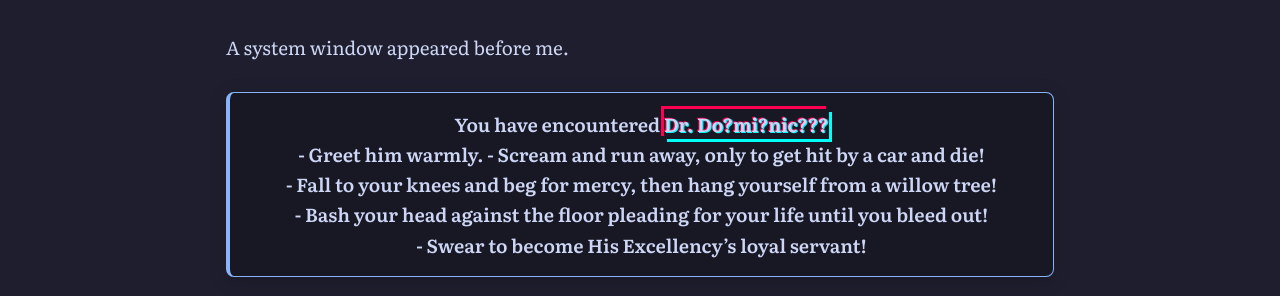
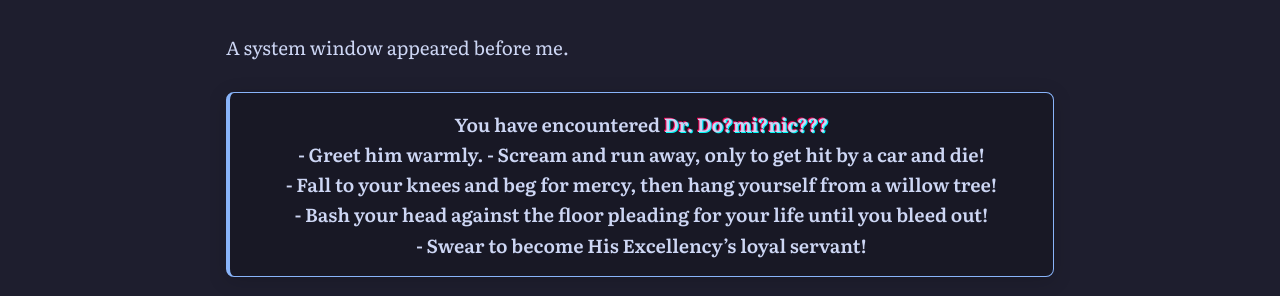
Before and after one commit to soleumn/soleumn.github.io, a Jekyll site: the page built from _chapters/eoshinki/ch48.md, in a window 1280 px wide and 900 px high, scrolled down 669 px. Shown: the part 154-450 px from the top of the window. Built offline with Jekyll 4.4.1, drawn with Linux system fonts in a browser that asks for light colours; comment, search, counter and statistics services are not loaded.

Commit message:
Update ch48.md

```diff
--- a/_chapters/eoshinki/ch48.md
+++ b/_chapters/eoshinki/ch48.md
@@ -25,7 +25,7 @@ No, not felt. It was literally frozen.
 
 A system window appeared before me.
 
-{% include system.html text='You have encountered <span class="glitch-static" data-text="Dr. Do?mi?nic???" style="box-shadow: -3px -3px 0px #ff0055, 3px 3px 0px #00fffa !important; color: var(--texto-principal); text-shadow: -1px -1px 0 #ff0055, 1px 1px 0 #00fffa; font-weight: bold;">Dr. Do?mi?nic???</span><br>- Greet him warmly. - Scream and run away, only to get hit by a car and die!<br>- Fall to your knees and beg for mercy, then hang yourself from a willow tree!<br>- Bash your head against the floor pleading for your life until you bleed out!<br>- Swear to become His Excellency’s loyal servant!' %}
+{% include system.html text='You have encountered <span class="glitch-static" data-text="Dr. Do?mi?nic???" style="color: var(--texto-principal); text-shadow: -1px -1px 0 #ff0055, 1px 1px 0 #00fffa; font-weight: bold;">Dr. Do?mi?nic???</span><br>- Greet him warmly. - Scream and run away, only to get hit by a car and die!<br>- Fall to your knees and beg for mercy, then hang yourself from a willow tree!<br>- Bash your head against the floor pleading for your life until you bleed out!<br>- Swear to become His Excellency’s loyal servant!' %}
 
 The options were completely busted…
 
```
